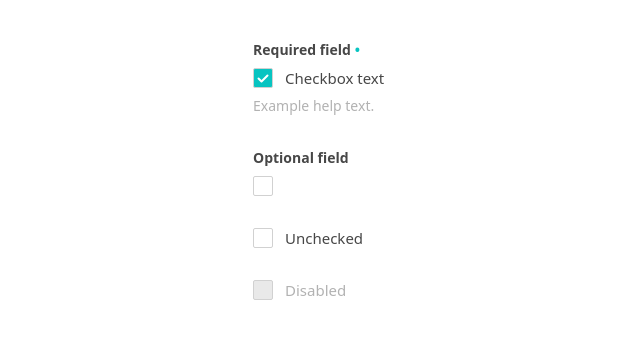
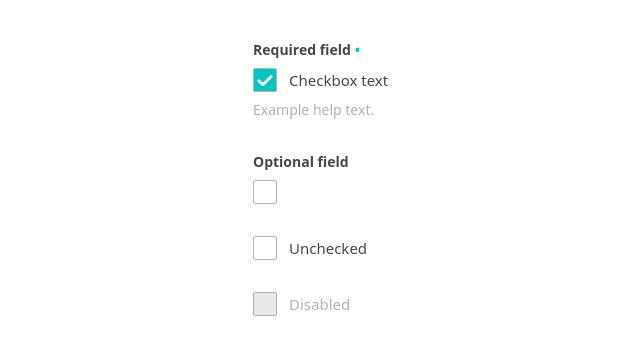
Before and after one commit to peterTylka/swan-components, a React (Vite) app: page / in a window 1280 px wide. Shown: the top 354 px of the page, without its empty margins (203-843 px from the left). Built offline with nearby package versions, Linux system fonts and the light colour scheme.

Commit message:
fix: check icon size and border color

```diff
--- a/src/components/Checkbox/Checkbox.tsx
+++ b/src/components/Checkbox/Checkbox.tsx
@@ -13,7 +13,7 @@ export interface CheckboxProps
 
 function CheckIcon() {
   return (
-    <svg viewBox="0 0 16 16" fill="none" className="h-4 w-4" aria-hidden="true">
+    <svg viewBox="0 0 16 16" fill="none" className="h-5.5 w-5.5" aria-hidden="true">
       <path
         d="M3.5 8.5l3 3 6-6"
         stroke="currentColor"
@@ -54,13 +54,13 @@ export const Checkbox = forwardRef<HTMLInputElement, CheckboxProps>(function Che
       <span
         aria-hidden="true"
         className="
-          flex h-5 w-5 shrink-0 items-center justify-center rounded-xs
-          border border-line bg-white text-white transition-colors
+          flex h-6 w-6 shrink-0 items-center justify-center rounded-xs
+          border border-muted bg-white text-white transition-colors
           peer-hover:border-primary
           peer-checked:bg-primary
           peer-focus-visible:outline peer-focus-visible:outline-2
           peer-focus-visible:outline-offset-2 peer-focus-visible:outline-primary
-          peer-disabled:border-line peer-disabled:bg-disabled
+          peer-disabled:border-muted peer-disabled:bg-disabled
         "
       >
         {checked && <CheckIcon />}
```
